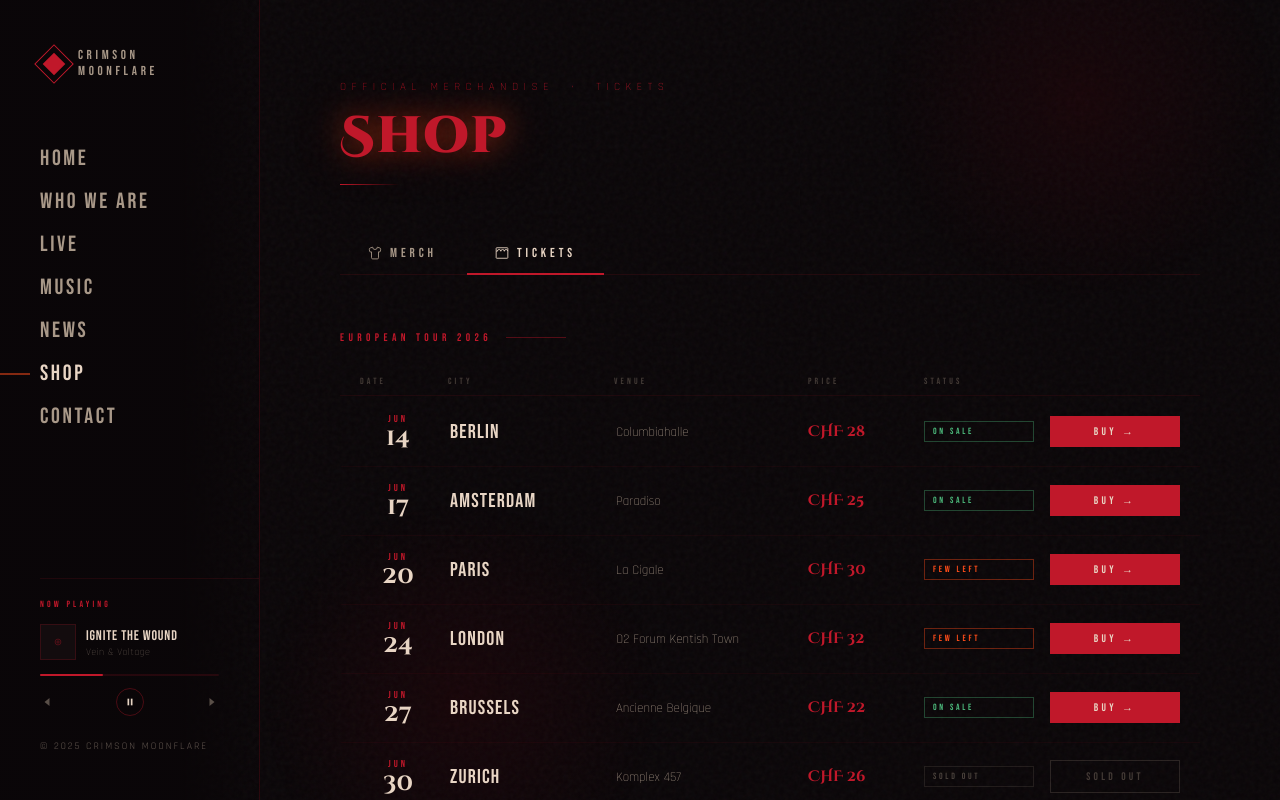
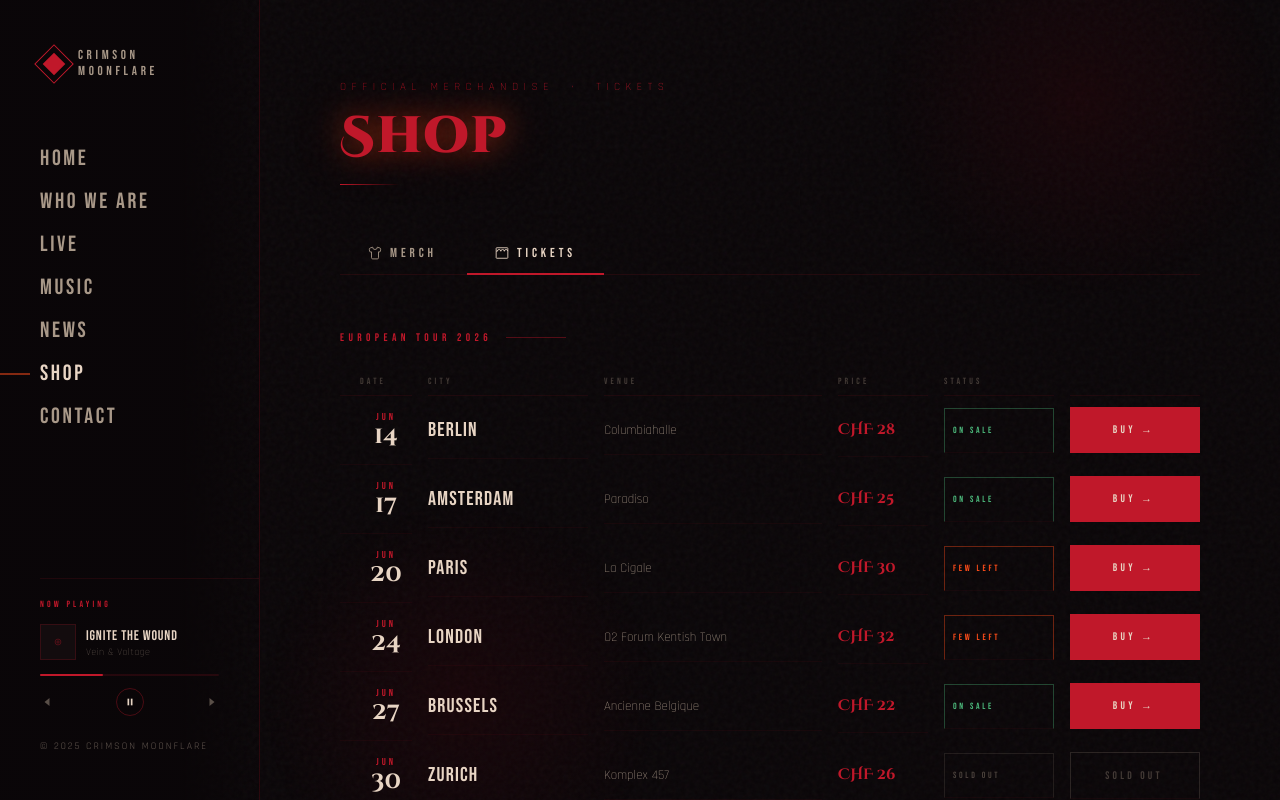
Before and after one commit to Nka-sluz/crimson_moonflare, an Angular app: page /shop in a window 1280 px wide. Both pictures are taken after a click on the button "TICKETS". Shown: the top 800 px of the page. Built offline with nearby package versions, Linux system fonts and the light colour scheme.

Commit message:
very unresponsive changes

```diff
--- a/src/app/pages/contact/contact.css
+++ b/src/app/pages/contact/contact.css
@@ -126,6 +126,14 @@ textarea { resize: vertical; min-height: 140px; }
   stroke: var(--ash);
   stroke-width: 2;
   pointer-events: none;
+}
+
+.field-error {
+  font-size: 11px;
+  font-weight: 300;
+  color: var(--ember);
+  letter-spacing: 0.05em;
+  margin-top: -4px;
 }
 
 .submit-btn {
@@ -315,7 +323,7 @@ textarea { resize: vertical; min-height: 140px; }
   font-family: 'Cinzel Decorative', serif;
   font-size: clamp(12px, 1.2vw, 15px);
   font-style: italic;
-  color: rgba(168,152,136,0.45);
+  color: rgba(168,152,136);
   text-align: center;
   letter-spacing: 0.03em;
   white-space: nowrap;
--- a/src/app/pages/contact/contact.html
+++ b/src/app/pages/contact/contact.html
@@ -29,7 +29,10 @@
             <div class="field">
               <label for="email">Email</label>
               <input id="email" name="email" type="email" placeholder="your@email.com"
-                     [(ngModel)]="form.email" required />
+                     [(ngModel)]="form.email" required email #emailField="ngModel" />
+              @if (emailField.invalid && emailField.touched) {
+                <span class="field-error">Enter a valid email address.</span>
+              }
             </div>
           </div>
 
--- a/src/app/pages/home/home.html
+++ b/src/app/pages/home/home.html
@@ -2,7 +2,7 @@
 <div class="tour-strip">
   <div class="tour-strip-dot"></div>
   <div class="tour-strip-text"><strong>European Tour 2026</strong> &nbsp;·&nbsp; Jun 14 – Jul 2 &nbsp;·&nbsp; 12 Cities</div>
-  <a href="#" class="tour-strip-link">Tickets &rarr;</a>
+  <a routerLink="/live" class="tour-strip-link">Tickets &rarr;</a>
   <div class="tour-strip-dot"></div>
 </div>
 
--- a/src/app/pages/home/home.ts
+++ b/src/app/pages/home/home.ts
@@ -1,7 +1,9 @@
 import { Component } from '@angular/core';
+import { RouterLink } from '@angular/router';
 
 @Component({
   selector: 'app-home',
+  imports: [RouterLink],
   templateUrl: './home.html',
   styleUrl: './home.css'
 })
--- a/src/app/pages/shop/shop.css
+++ b/src/app/pages/shop/shop.css
@@ -120,7 +120,11 @@ main {
   margin-top: 40px;
 }
 
-.product-card { background: var(--dark); }
+.product-card {
+  background: var(--dark);
+  display: flex;
+  flex-direction: column;
+}
 
 .product-card.sold-out { opacity: 0.55; }
 
@@ -160,7 +164,12 @@ main {
   text-transform: uppercase;
 }
 
-.product-body { padding: 18px 18px 22px; }
+.product-body {
+  padding: 18px 18px 22px;
+  flex: 1;
+  display: flex;
+  flex-direction: column;
+}
 
 .product-cat {
   font-family: 'Bebas Neue', sans-serif;
@@ -178,6 +187,7 @@ main {
   color: var(--pale);
   line-height: 1.2;
   margin-bottom: 14px;
+  flex: 1;
 }
 
 .product-footer {
@@ -217,35 +227,35 @@ main {
 /* ── TICKETS SECTION ── */
 .tickets-section { margin-bottom: 60px; }
 
-.tickets-header {
+.tickets-table {
   display: grid;
-  grid-template-columns: 72px 150px 1fr 100px 110px 130px;
-  gap: 16px;
-  padding: 8px 20px;
-  border-bottom: 1px solid rgba(192,24,42,0.1);
-  margin-bottom: 2px;
+  grid-template-columns: 72px minmax(120px, 160px) minmax(0, 1fr) 90px 110px 130px;
+  column-gap: 16px;
+  overflow-x: auto;
 }
 
-.tickets-header span {
+.th {
   font-family: 'Bebas Neue', sans-serif;
   font-size: 9px;
   letter-spacing: 0.35em;
   color: rgba(168,152,136,0.35);
   text-transform: uppercase;
+  padding: 8px 0;
+  border-bottom: 1px solid rgba(192,24,42,0.1);
 }
 
-.ticket-row {
-  display: grid;
-  grid-template-columns: 72px 150px 1fr 100px 110px 130px;
-  gap: 16px;
-  align-items: center;
-  padding: 16px 20px;
+.th:first-child  { padding-left: 20px; }
+.th:last-child   { padding-right: 20px; }
+
+.tickets-table > :not(.th) {
+  padding-top: 16px;
+  padding-bottom: 16px;
   border-bottom: 1px solid rgba(192,24,42,0.06);
-  border-left: 2px solid transparent;
-  transition: background 0.15s;
+  align-self: center;
 }
 
-.ticket-row:hover { background: rgba(192,24,42,0.05); }
+.tickets-table > .ticket-date { padding-left: 20px; }
+.tickets-table > .buy-btn     { padding-right: 20px; }
 
 .ticket-date {
   display: flex; flex-direction: column;
--- a/src/app/pages/shop/shop.html
+++ b/src/app/pages/shop/shop.html
@@ -57,16 +57,14 @@
   @if (activeTab() === 'tickets') {
     <div class="tickets-section">
       <div class="section-label">European Tour 2026</div>
-      <div class="tickets-header">
-        <span>Date</span>
-        <span>City</span>
-        <span>Venue</span>
-        <span>Price</span>
-        <span>Status</span>
-        <span></span>
-      </div>
-      @for (ticket of tickets; track ticket.city) {
-        <div class="ticket-row">
+      <div class="tickets-table">
+        <span class="th">Date</span>
+        <span class="th">City</span>
+        <span class="th">Venue</span>
+        <span class="th">Price</span>
+        <span class="th">Status</span>
+        <span class="th"></span>
+        @for (ticket of tickets; track ticket.city) {
           <div class="ticket-date">
             <span class="t-month">{{ ticket.month }}</span>
             <span class="t-day">{{ ticket.day }}</span>
@@ -82,8 +80,8 @@
           <a href="#" class="buy-btn" [class.sold]="ticket.status === 'soldout'">
             @if (ticket.status !== 'soldout') { Buy &rarr; } @else { Sold Out }
           </a>
-        </div>
-      }
+        }
+      </div>
       <div class="tickets-note">
         <svg viewBox="0 0 24 24"><circle cx="12" cy="12" r="10"/><line x1="12" y1="8" x2="12" y2="12"/><line x1="12" y1="16" x2="12.01" y2="16"/></svg>
         All prices include booking fee. Secure checkout via Stripe.
--- a/src/app/pages/shop/shop.ts
+++ b/src/app/pages/shop/shop.ts
@@ -35,7 +35,6 @@ export class ShopComponent {
     { id: 5, name: 'Vein & Voltage Poster (A2)',              price: 'CHF 18', category: 'Accessories'              },
     { id: 6, name: 'Enamel Pin Set',                          price: 'CHF 14', category: 'Accessories'              },
     { id: 7, name: 'EP + Tee Bundle',                         price: 'CHF 48', category: 'Bundle',      isNew: true  },
-    { id: 8, name: 'VIP Pack — Ticket + Hoodie + Signed Poster', price: 'CHF 110', category: 'Bundle'               },
   ];
 
   tickets: ShopTicket[] = [
```
